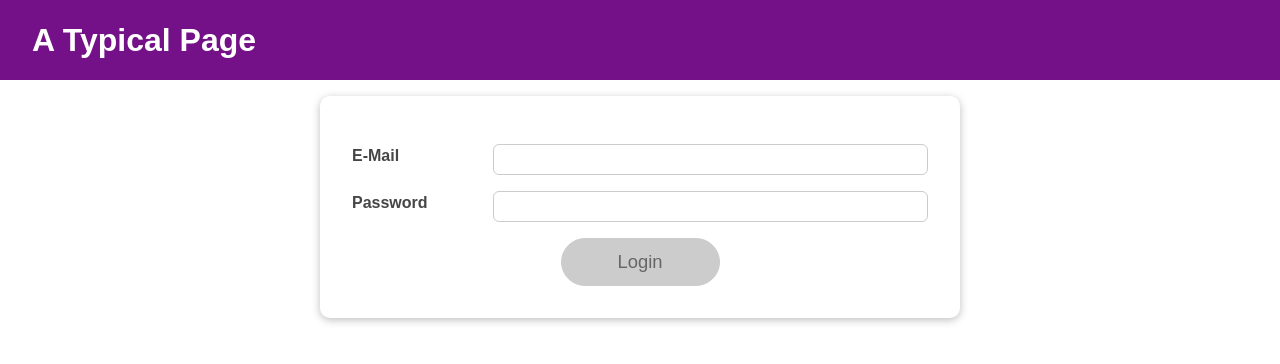
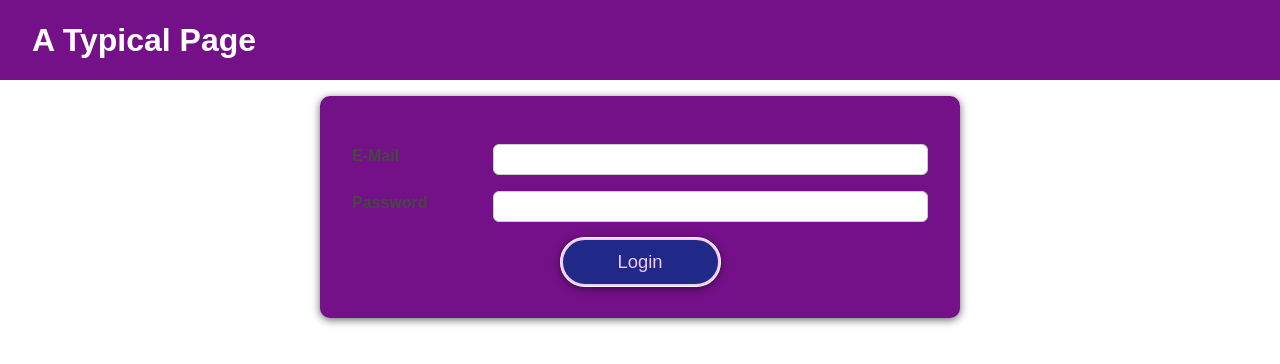
Before and after one commit to HDraba/side-effects, a React (Create React App) app: page / in a window 1280 px wide. Shown: the top 364 px of the page. Built offline with nearby package versions, Linux system fonts and the light colour scheme.

Commit message:
fixed styling for a11y

```diff
--- a/src/components/Home/Home.module.css
+++ b/src/components/Home/Home.module.css
@@ -5,3 +5,13 @@
   margin: 2rem auto;
   text-align: center;
 }
+
+button:hover,
+button:active,
+button:focus {
+  outline: auto;
+
+  background: rgb(32, 41, 135);
+  color: #f3cafb;
+  box-shadow: 0 2px 10px rgba(0, 0, 0, 0.6);
+}
--- a/src/components/MainHeader/Navigation.module.css
+++ b/src/components/MainHeader/Navigation.module.css
@@ -40,7 +40,6 @@
 .nav button:hover,
 .nav button:active, .nav button:focus {
   outline: auto;
-
   background: rgb(32, 41, 135);
   color: #f3cafb;
   box-shadow: 0 2px 10px rgba(0, 0, 0, 0.26);
--- a/src/components/UI/Button/Button.module.css
+++ b/src/components/UI/Button/Button.module.css
@@ -1,7 +1,7 @@
 .button {
   font: inherit;
   border: 1px solid #4f005f;
-  background: #4f005f;
+  background: #dd0db0;
   color: white;
   padding: 0.75rem 3.5rem;
   cursor: pointer;
@@ -10,21 +10,23 @@
 }
 
 .button:hover,
+.button:focus,
 .button:active {
-  background: #741188;
-  border-color: #741188;
+  background: rgb(32, 41, 135);
+  border-color: #ccc;
+
 }
 
-.button:focus {
-  outline: none;
-}
 
 button:disabled,
 button:focus:disabled,
 button:hover:disabled,
 button:active:disabled {
-  background: #ccc;
+  outline: auto;
+
+  background: rgb(32, 41, 135);
+  color: #f3cafb;
+  box-shadow: 0 2px 10px rgba(0, 0, 0, 0.6);
   border-color: #ccc;
-  color: #666666;
   cursor: not-allowed;
 }
--- a/src/components/UI/Card/Card.module.css
+++ b/src/components/UI/Card/Card.module.css
@@ -1,5 +1,6 @@
 .card {
-  background: white;
-  box-shadow: 0 2px 8px rgba(0, 0, 0, 0.26);
+  background: #741188;
+color: white;
+  box-shadow: 0 2px 8px rgba(0, 0, 0, 0.6);
   border-radius: 10px;
 }
```
